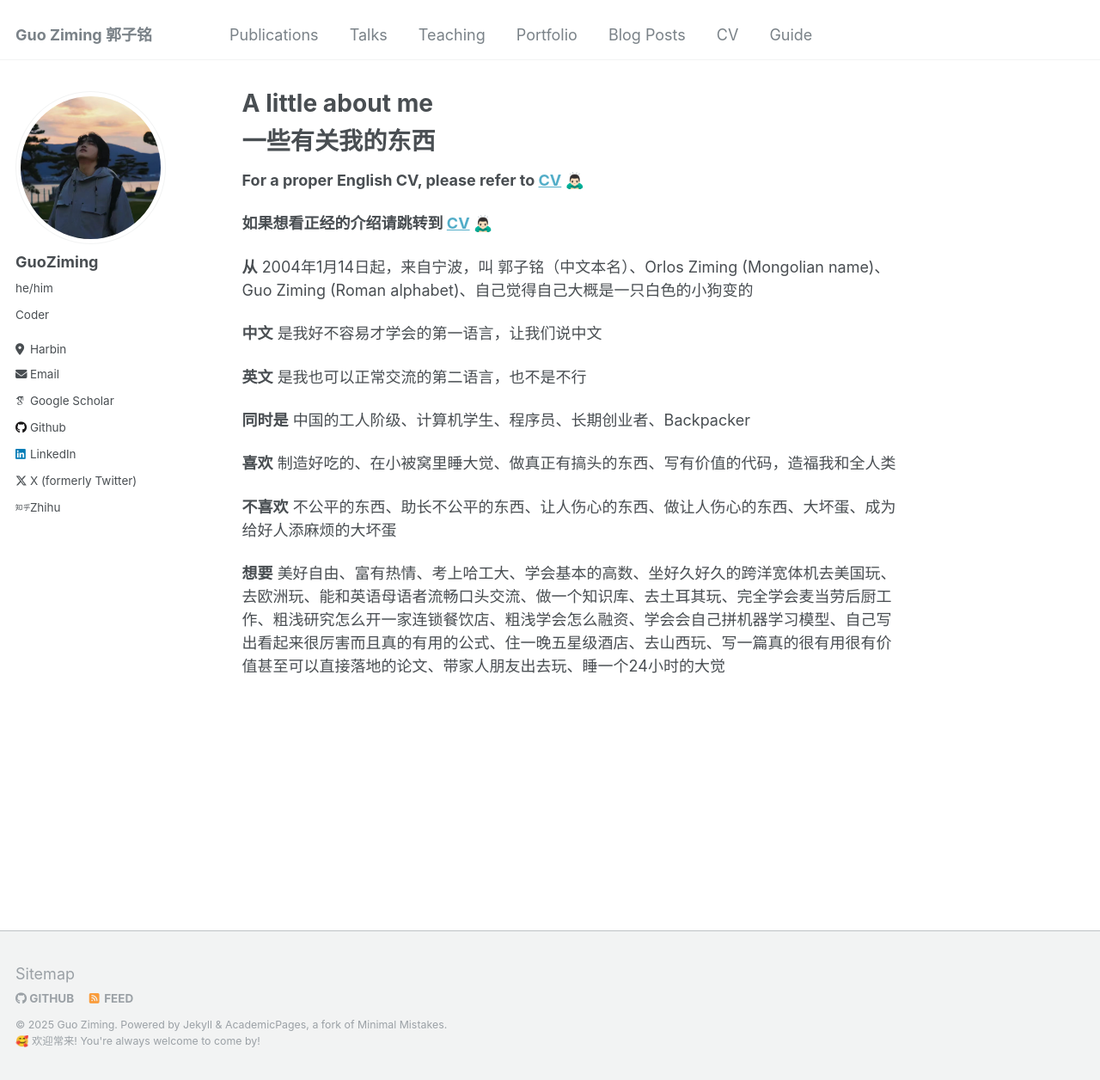
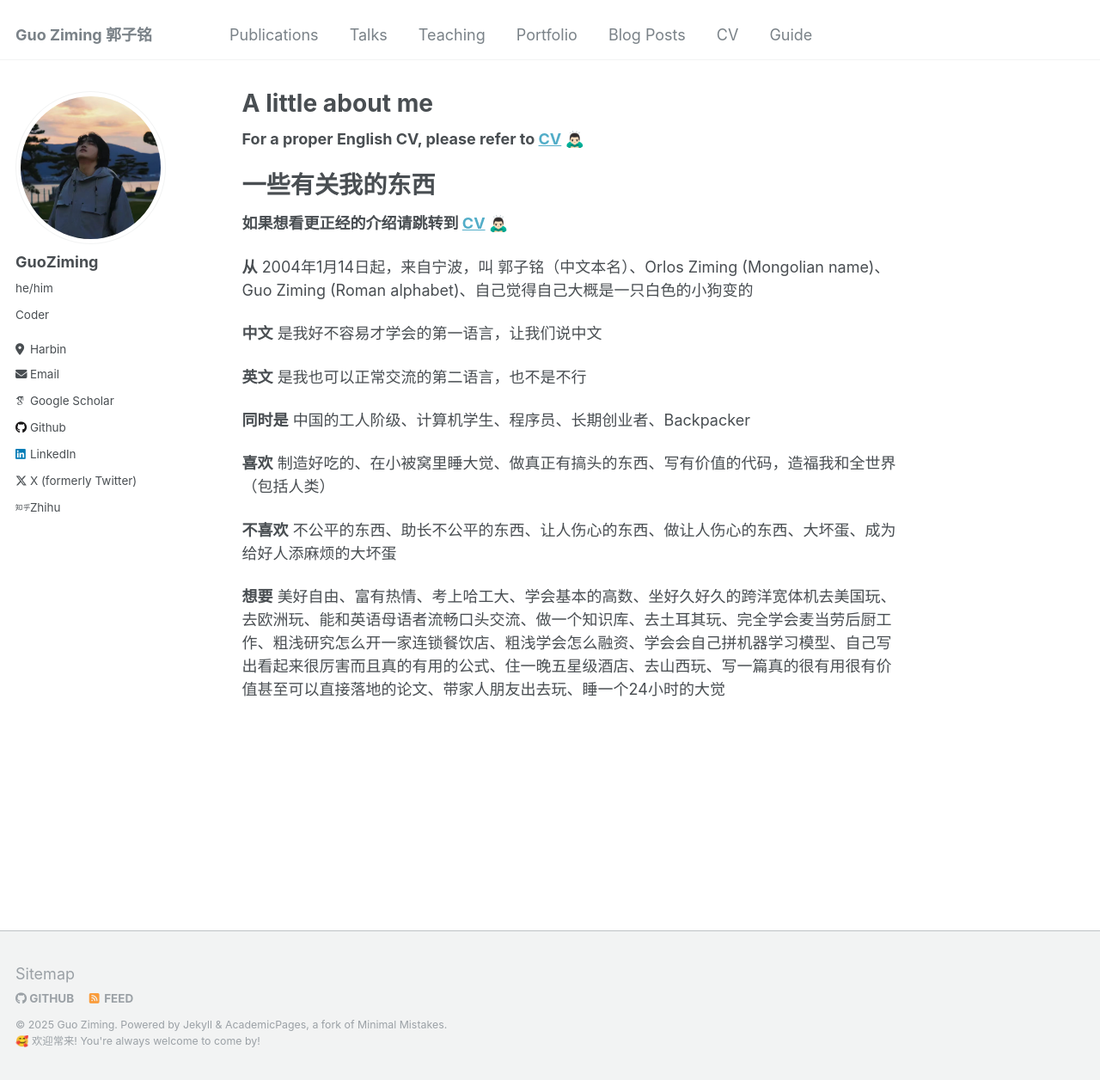
Before and after one commit to mcxiaoxiao/mcxiaoxiao.github.io, a Jekyll site: the page built from _pages/about.md, in a window 1280 px wide and 1256 px high. Shown: the whole window at 86% size. Built offline with Jekyll 4.4.1, drawn with Linux system fonts in a browser that asks for light colours; some web fonts are replaced.

Commit message:
Update about.md

```diff
--- a/_pages/about.md
+++ b/_pages/about.md
@@ -7,11 +7,13 @@ redirect_from:
   - /about.html
 ---
 
+**For a proper English CV, please refer to [CV](https://mcxiaoxiao.github.io/cv/) 🙇🏻‍♂️**
+
+
+
 # 一些有关我的东西
 
-**For a proper English CV, please refer to [CV](https://mcxiaoxiao.github.io/cv/) 🙇🏻‍♂️**
-
-**如果想看正经的介绍请跳转到 [CV](https://mcxiaoxiao.github.io/cv/) 🙇🏻‍♂️**
+**如果想看更正经的介绍请跳转到 [CV](https://mcxiaoxiao.github.io/cv/) 🙇🏻‍♂️**
 
 **从** 2004年1月14日起，来自宁波，叫 郭子铭（中文本名）、Orlos Ziming (Mongolian name)、Guo Ziming (Roman alphabet)、自己觉得自己大概是一只白色的小狗变的
 
@@ -21,7 +23,7 @@ redirect_from:
 
 **同时是** 中国的工人阶级、计算机学生、程序员、长期创业者、Backpacker
 
-**喜欢** 制造好吃的、在小被窝里睡大觉、做真正有搞头的东西、写有价值的代码，造福我和全人类
+**喜欢** 制造好吃的、在小被窝里睡大觉、做真正有搞头的东西、写有价值的代码，造福我和全世界（包括人类）
 
 **不喜欢** 不公平的东西、助长不公平的东西、让人伤心的东西、做让人伤心的东西、大坏蛋、成为给好人添麻烦的大坏蛋
 
```
